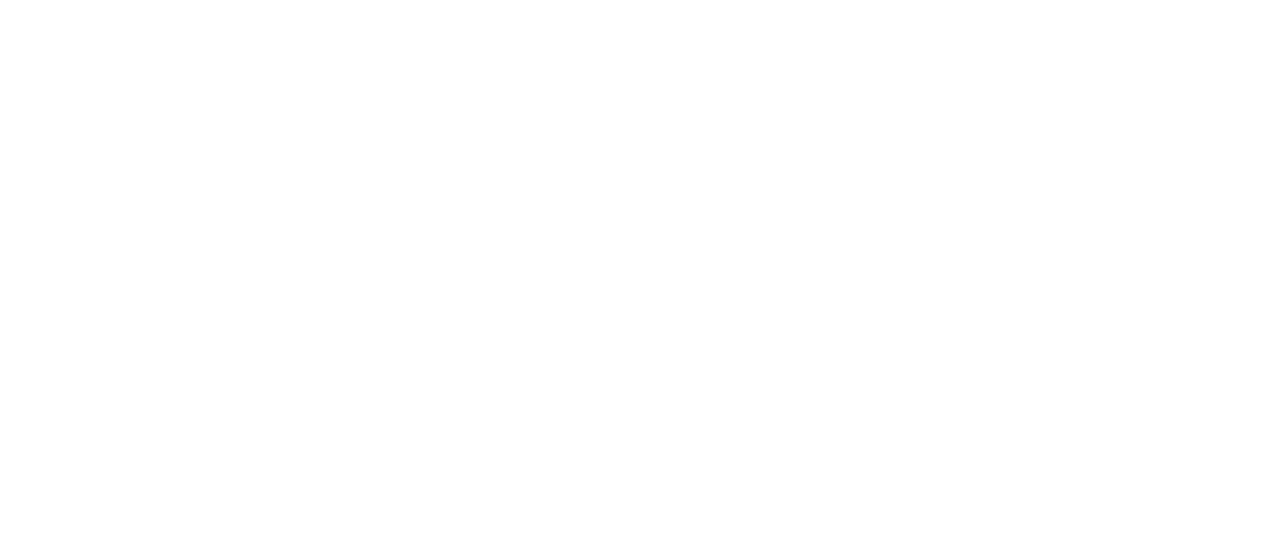
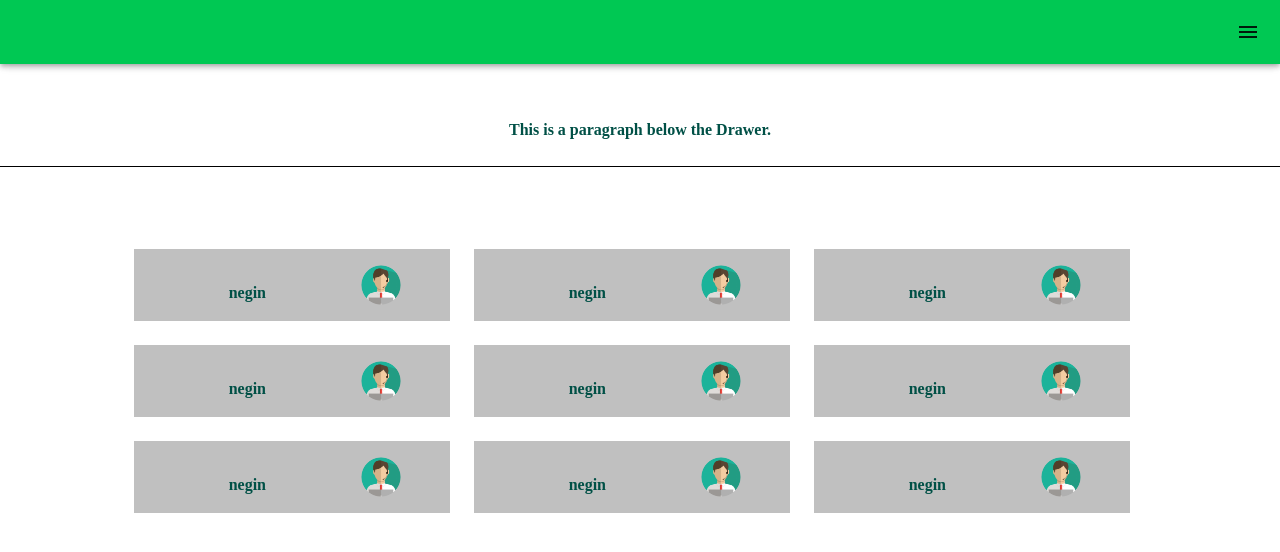
Before and after one commit to ngnma/Golestan-Frontend, a React (Create React App) app: page /test2 in a window 1280 px wide. Before the commit this address had no page. Shown: the top 552 px of the page. Built offline with nearby package versions, Linux system fonts and the light colour scheme.

Commit message:
M10-frontend-v1

```diff
--- a/package.json
+++ b/package.json
@@ -5,10 +5,12 @@
   "dependencies": {
     "@emotion/react": "^11.11.1",
     "@emotion/styled": "^11.11.0",
+    "@mui/icons-material": "^5.11.16",
     "@mui/material": "^5.13.5",
     "@testing-library/jest-dom": "^5.16.5",
     "@testing-library/react": "^13.4.0",
     "@testing-library/user-event": "^13.5.0",
+    "axios": "^1.4.0",
     "nodemon": "^2.0.22",
     "react": "^18.2.0",
     "react-dom": "^18.2.0",
--- a/src/App.js
+++ b/src/App.js
@@ -1,17 +1,27 @@
 import logo from './logo.svg';
 import './App.css';
-import {BrowserRouter, Routes,Route } from "react-router-dom";
+import { BrowserRouter, Routes, Route } from "react-router-dom";
 import Login from "./pages/Login";
-import Sidebar from "./components/Sidebar";
+import Theme from "./Theme/ThemeGenerator";
+import Sidebar from "./components/Sidebar"
+
+import StudentItem from './components/Manager/StudentItem';
+import StudentList from './pages/Manager/StudentsList';
+import { ThemeProvider } from '@mui/material/styles';
+
 function App() {
   return (
     <div className="App">
-      <BrowserRouter>
-      <Routes>
-        <Route path="/login" element={<Login/>}></Route>
-        <Route path="/sidebar" element={<Sidebar/>}></Route>
-      </Routes>
-      </BrowserRouter>
+      <ThemeProvider theme={Theme}>
+        <BrowserRouter>
+          <Routes>
+            <Route path="/login" element={<Login />}></Route>
+            <Route path="/test" element={<StudentItem />}></Route>
+            <Route path="/test2" element={<StudentList />}></Route>
+            <Route path="/test3" element={<Sidebar />}></Route>
+          </Routes>
+        </BrowserRouter>
+      </ThemeProvider>
     </div>
   );
 }
--- /dev/null
+++ b/src/Theme/ThemeGenerator.js
@@ -0,0 +1,48 @@
+import { createTheme } from "@mui/material/styles";
+
+const Theme = createTheme({
+  palette: {
+    mode: "light",
+    primary: {
+      main: "#00c853",
+    },
+    secondary: {
+      main: "#ffeb3b",
+    },
+    info: {
+      main: "#0091ea",
+    },
+    warning: {
+      main: "#ffa726",
+      light: "#ffb74d",
+      dark: "#ff9800",
+    },
+    error: {
+      main: "#e57373",
+      light: "#ef9a9a",
+      dark: "#ef5350",
+    },
+    text: {
+      primary: "#005046",
+    },
+  },
+  typography: {
+    fontFamily: "Comic Neue",
+    fontWeightRegular: 600,
+  },
+  shape: {
+    borderRadius: 14,
+  },
+  props: {
+    MuiTooltip: {
+      arrow: true,
+    },
+  },
+  transitions: {
+    duration: {
+      Long: 1000,
+    },
+  },
+});
+
+export default Theme;
--- /dev/null
+++ b/src/components/DashboardLayout/index.jsx
@@ -0,0 +1,15 @@
+import React from "react";
+import Sidebar from "../Sidebar";
+import "./style.scss";
+
+function DashboardLayout({children}){
+    return(
+        <div className={`flex`}>
+            <Sidebar/>
+            <main>
+                <div>{children}</div>
+            </main>
+        </div>
+    )
+}
+export default DashboardLayout;
--- /dev/null
+++ b/src/components/Manager/StudentItem/index.jsx
@@ -0,0 +1,25 @@
+import React from 'react'
+import Grid from '@mui/material/Grid';
+import Box from '@mui/material/Box';
+import Avatar from '@mui/material/Avatar';
+
+
+export default function StudentItem(props) {
+    return (
+
+        <div style={{ width: '300px' }}>
+            <Box sx={{ flexGrow: 1 }} >
+                <Grid container spacing={2} >
+                    <Grid item xs={8} style={{ backgroundColor: "Silver" }}>
+                        <p>{props.name}</p>
+                    </Grid>
+                    <Grid item xs={4} style={{ backgroundColor: "Silver" }}>
+                        <Avatar alt={props.name} src={props.image} />
+                    </Grid>
+                </Grid>
+            </Box>
+        </div>
+
+
+    )
+}
--- a/src/components/Sidebar/index.jsx
+++ b/src/components/Sidebar/index.jsx
@@ -1,12 +1,17 @@
 import * as React from 'react';
+import { styled, useTheme } from '@mui/material/styles';
 import Box from '@mui/material/Box';
 import Drawer from '@mui/material/Drawer';
-import AppBar from '@mui/material/AppBar';
+import MuiAppBar from '@mui/material/AppBar';
+import Toolbar from '@mui/material/Toolbar';
 import CssBaseline from '@mui/material/CssBaseline';
-import Toolbar from '@mui/material/Toolbar';
 import List from '@mui/material/List';
 import Typography from '@mui/material/Typography';
 import Divider from '@mui/material/Divider';
+import IconButton from '@mui/material/IconButton';
+import MenuIcon from '@mui/icons-material/Menu';
+import ChevronLeftIcon from '@mui/icons-material/ChevronLeft';
+import ChevronRightIcon from '@mui/icons-material/ChevronRight';
 import ListItem from '@mui/material/ListItem';
 import ListItemButton from '@mui/material/ListItemButton';
 import ListItemIcon from '@mui/material/ListItemIcon';
@@ -16,63 +21,110 @@
 
 const drawerWidth = 240;
 
-export default function ClippedDrawer() {
+const Main = styled('main', { shouldForwardProp: (prop) => prop !== 'open' })(
+  ({ theme, open }) => ({
+    flexGrow: 1,
+    padding: theme.spacing(3),
+    transition: theme.transitions.create('margin', {
+      easing: theme.transitions.easing.sharp,
+      duration: theme.transitions.duration.leavingScreen,
+    }),
+    marginRight: -drawerWidth,
+    ...(open && {
+      transition: theme.transitions.create('margin', {
+        easing: theme.transitions.easing.easeOut,
+        duration: theme.transitions.duration.enteringScreen,
+      }),
+      marginRight: 0,
+    }),
+  }),
+);
+
+const AppBar = styled(MuiAppBar, {
+  shouldForwardProp: (prop) => prop !== 'open',
+})(({ theme, open }) => ({
+  transition: theme.transitions.create(['margin', 'width'], {
+    easing: theme.transitions.easing.sharp,
+    duration: theme.transitions.duration.leavingScreen,
+  }),
+  ...(open && {
+    width: `calc(100% - ${drawerWidth}px)`,
+    transition: theme.transitions.create(['margin', 'width'], {
+      easing: theme.transitions.easing.easeOut,
+      duration: theme.transitions.duration.enteringScreen,
+    }),
+    marginRight: drawerWidth,
+  }),
+}));
+
+const DrawerHeader = styled('div')(({ theme }) => ({
+  display: 'flex',
+  alignItems: 'center',
+  padding: theme.spacing(0, 1),
+  // necessary for content to be below app bar
+  ...theme.mixins.toolbar,
+  justifyContent: 'flex-start',
+}));
+
+export default function Sidebar() {
+  const theme = useTheme();
+  const [open, setOpen] = React.useState(false);
+
+  const handleDrawerOpen = () => {
+    setOpen(true);
+  };
+
+  const handleDrawerClose = () => {
+    setOpen(false);
+  };
+
   return (
     <Box sx={{ display: 'flex' }}>
       <CssBaseline />
-      <AppBar position="fixed" sx={{ zIndex: (theme) => theme.zIndex.drawer + 1 }}>
+      <AppBar position="fixed" open={open}>
         <Toolbar>
-          <Typography variant="h6" noWrap component="div">
-            Clipped drawer
-          </Typography>
+          <Typography variant="h6" noWrap sx={{ flexGrow: 1 }} component="div"/>
+
+          <IconButton
+            color="inherit"
+            aria-label="open drawer"
+            edge="end"
+            onClick={handleDrawerOpen}
+            sx={{ ...(open && { display: 'none' }) }}>
+            <MenuIcon />
+          </IconButton>
         </Toolbar>
       </AppBar>
+
       <Drawer
-        variant="permanent"
         sx={{
           width: drawerWidth,
           flexShrink: 0,
-          [`& .MuiDrawer-paper`]: { width: drawerWidth, boxSizing: 'border-box' },
+          '& .MuiDrawer-paper': {
+            width: drawerWidth,
+          },
         }}
+        variant="persistent"
+        anchor="right"
+        open={open}
       >
-        <Toolbar />
-        <Box sx={{ overflow: 'auto' }}>
+        <DrawerHeader>
+          <IconButton onClick={handleDrawerClose}>
+            {theme.direction === 'rtl' ? <ChevronLeftIcon /> : <ChevronRightIcon />}
+          </IconButton>
+        </DrawerHeader>
+        <Divider />
         <List>
-            {['Inbox', 'Starred', 'Send email', 'Drafts'].map((text, index) => (
+          {['مشاهده لیست ترم ها', 'مشاهده لیست دانشجویان', 'مشاهده ی لیست اساتید'].map((text, index) => (
             <ListItem key={text} disablePadding>
               <ListItemButton>
-                  <ListItemIcon>
-                    {index % 2 === 0 ? <InboxIcon /> : <MailIcon />}
-                  </ListItemIcon>
                 <ListItemText primary={text} />
               </ListItemButton>
             </ListItem>
           ))}
         </List>
-          <Divider />
-          <List>
-            {['All mail', 'Trash', 'Spam'].map((text, index) => (
-              <ListItem key={text} disablePadding>
-                <ListItemButton>
-                  <ListItemIcon>
-                    {index % 2 === 0 ? <InboxIcon /> : <MailIcon />}
-                  </ListItemIcon>
-                  <ListItemText primary={text} />
-                </ListItemButton>
-              </ListItem>
-            ))}
-          </List>
-        </Box>
+
       </Drawer>
-      <Box component="main" sx={{ flexGrow: 1, p: 3 }}>
-        <Toolbar />
-        <Typography paragraph>
-          Lorem
-        </Typography>
-        <Typography paragraph>
-          Consequat
-        </Typography>
-      </Box>
     </Box>
   );
 }
--- a/src/pages/Login/style.scss
+++ b/src/pages/Login/style.scss
@@ -14,4 +14,5 @@
     margin-top: 15% ;
     height: 50px ;
     background-color: black;
+    color: white;
 }
--- /dev/null
+++ b/src/pages/Manager/StudentsList/index.jsx
@@ -0,0 +1,49 @@
+import {React,useEffect,useState} from 'react';
+import StudentItem from '../../../components/Manager/StudentItem';
+import profile from '../../../assets/profile18.png';
+import DashboardLayout from '../../../components/DashboardLayout';
+import Divider from '@mui/material/Divider';
+
+export default function StudentList() {
+  //mock data
+  const studentList2 = [
+    { name: 'negin', image: profile },
+    { name: 'negin', image: profile },
+    { name: 'negin', image: profile },
+    { name: 'negin', image: profile },
+    { name: 'negin', image: profile },
+    { name: 'negin', image: profile },
+    { name: 'negin', image: profile },
+    { name: 'negin', image: profile },
+    { name: 'negin', image: profile }
+  ];
+  const [studentList ,setStudentList] = useState([]);
+  useEffect(() => {
+    //get studentList2 from back and remove mock data
+    setStudentList(studentList2);
+  }, []);
+  return (
+    <DashboardLayout>
+      <div style={{
+        display: 'flex',
+        flexDirection: 'column',
+        alignItems: 'center',
+        paddingTop: '8%', // Adjust the padding top value as needed
+      }}>
+        <p>This is a paragraph below the Drawer.</p>
+        <hr style={{ width: '100%', borderWidth: 0, borderTop: '1px solid black' }} />
+        <div style={{ display: 'flex', flexWrap: 'wrap', gap: '40px', justifyContent: 'center', marginTop: '7%' }}>
+          {studentList.map((item, index) => (
+            <StudentItem name={item.name} image={item.image} key={index} />
+          ))}
+        </div>
+      </div>
+    </DashboardLayout>
+  );
+
+
+
+
+
+
+}
```
Also changed, not shown: src/pages/Login/index.jsx (+37 -5 lines), src/assets/profile18.png (added), src/components/DashboardLayout/style.scss (added), src/components/Manager/StudentItem/style.scss (added), src/pages/Manager/StudentsList/style.scss (added), 1 other file (tests, documents, lock files or other folders). Lines whose indentation alone changed are shown as unchanged.
